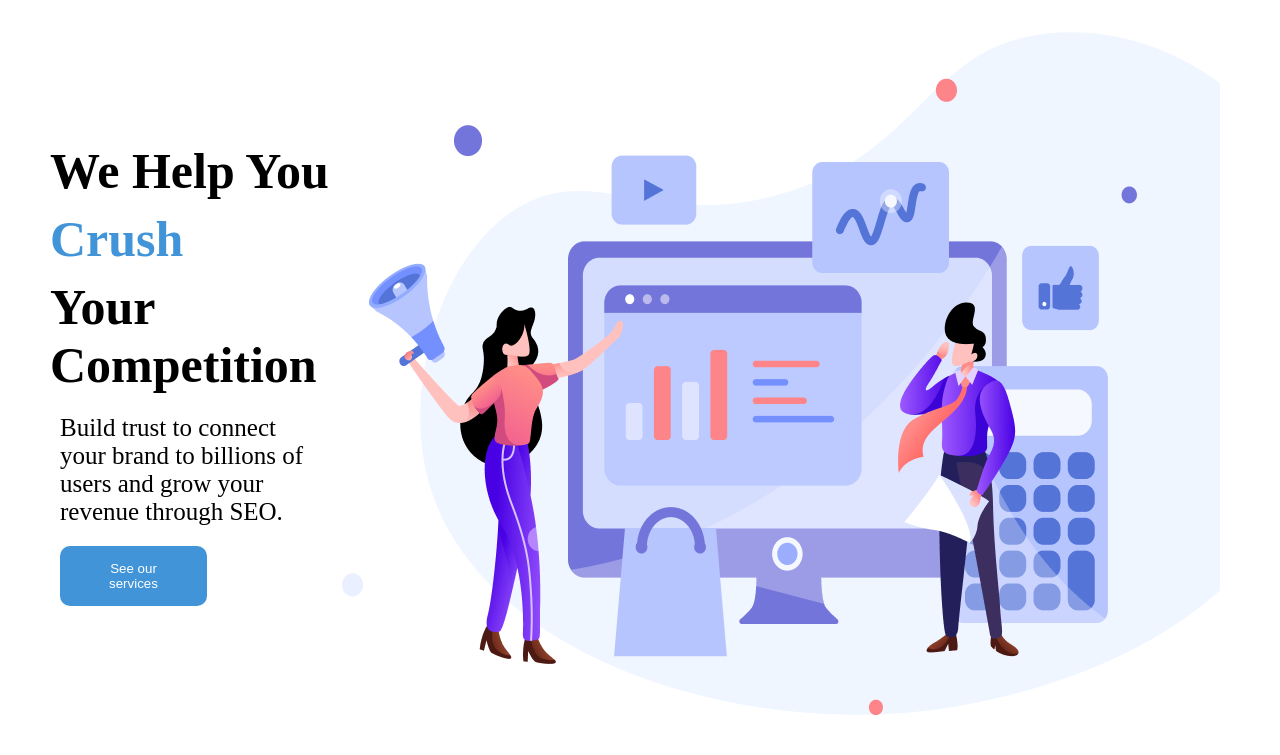
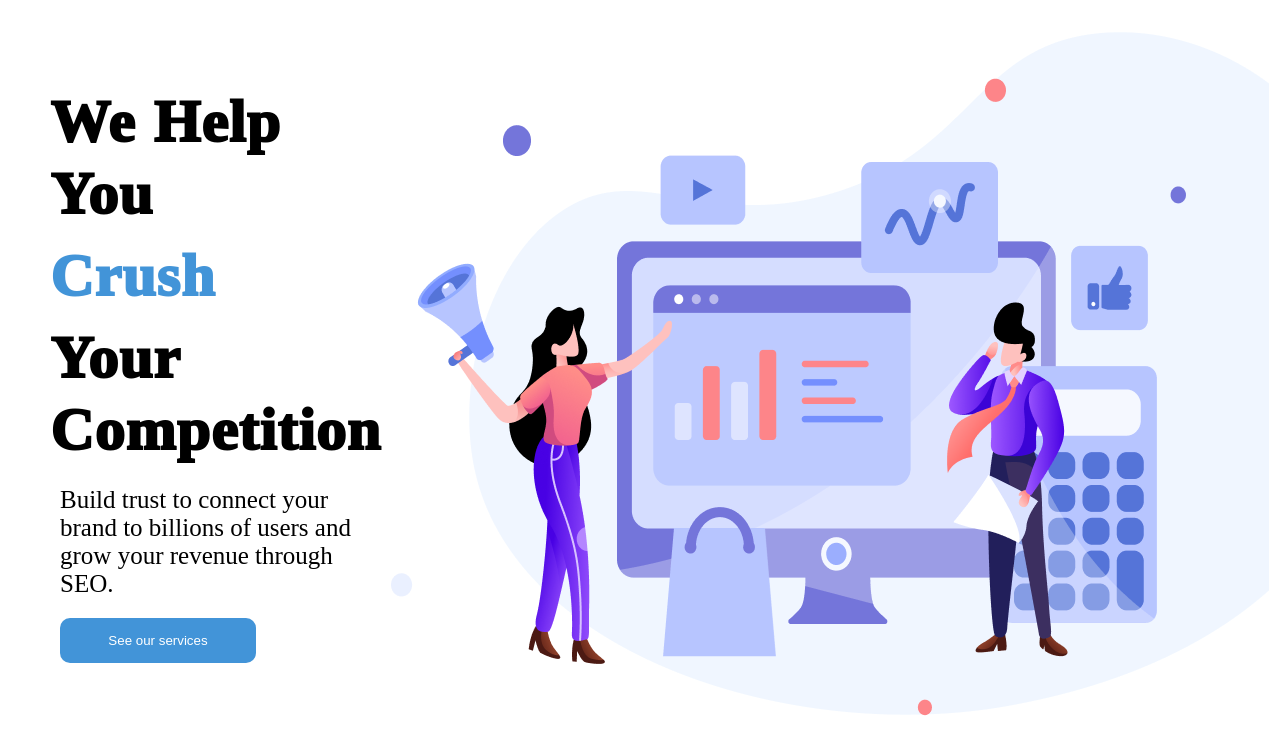
Before and after one commit to udayraj1/fullstack-javascript-2.0, a plain HTML site: page HTML_CSS/Project_Week3_01/index.html in a window 1280 px wide. Shown: the part 119-874 px from the top of the page. Drawn offline with Linux system fonts and the light colour scheme.

Commit message:
committing the updated week 3 project 1 and 2 and javascript dom practice js file

```diff
--- a/HTML_CSS/Project_Week3_01/style.css
+++ b/HTML_CSS/Project_Week3_01/style.css
@@ -46,7 +46,7 @@ nav div ul li{
     flex-direction: column;
     justify-content: left;
     text-align: left;
-    flex-wrap: wrap;
+    /* flex-wrap: wrap; */
     margin: 10px 0px;
     /* width: 40%; */
 
@@ -59,10 +59,23 @@ nav div ul li{
 
 }
 
-h1{
-    font-size: 50px;
-    font-weight: 900;
+.heading-text{
+    font-size: 60px;
+    font-weight: 1000;
+
+    /* display:block;
+    word-break: break-all; */
+    /* font-size: 45px;
+    font-weight: 1000; */
+    display: block;
+    text-align:left;
+    line-height:1.2;
+    letter-spacing:1px;
+    word-spacing:2px;
 }
+
+
+
 
 p{
     font-size: 25px;
```
Also changed, not shown: HTML_CSS/Project_Week3_01/index.html (+1 -1 lines), Javascript/JavascriptDOM.html (added, +28 -0 lines).
